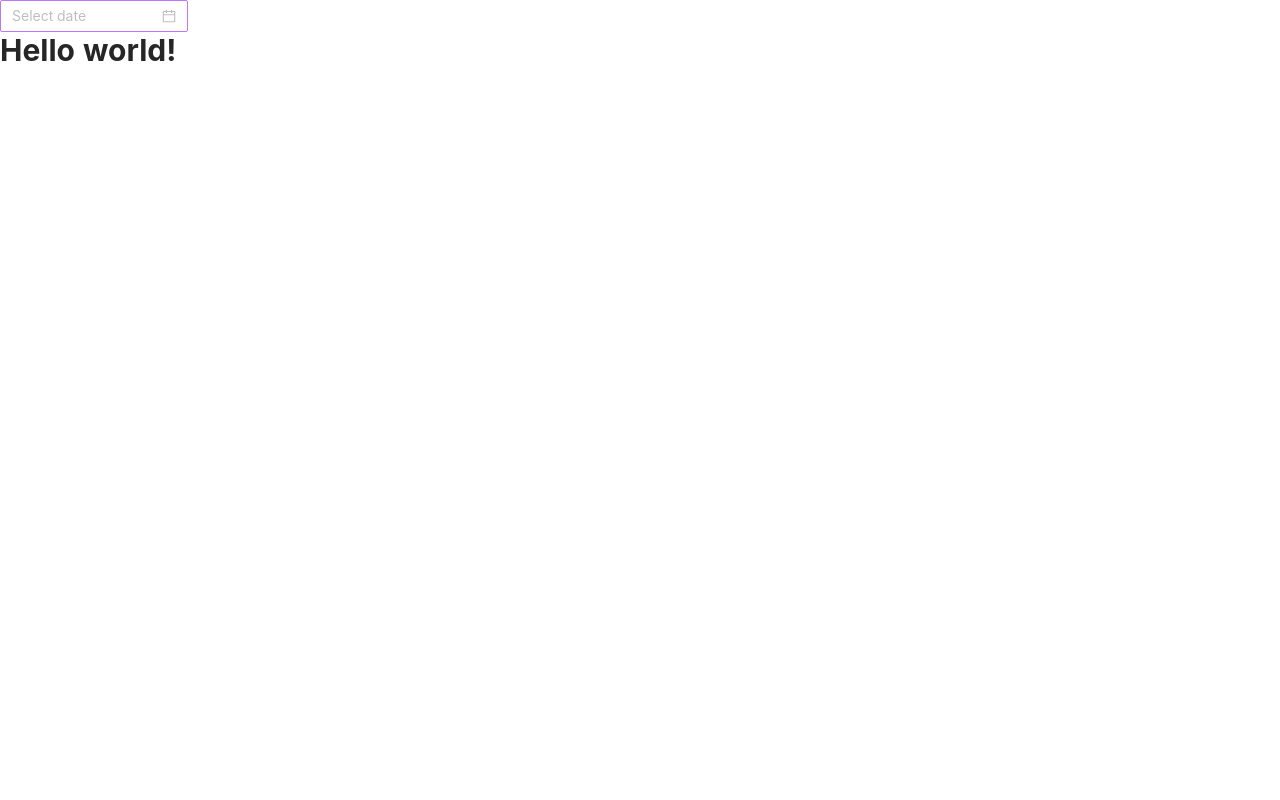
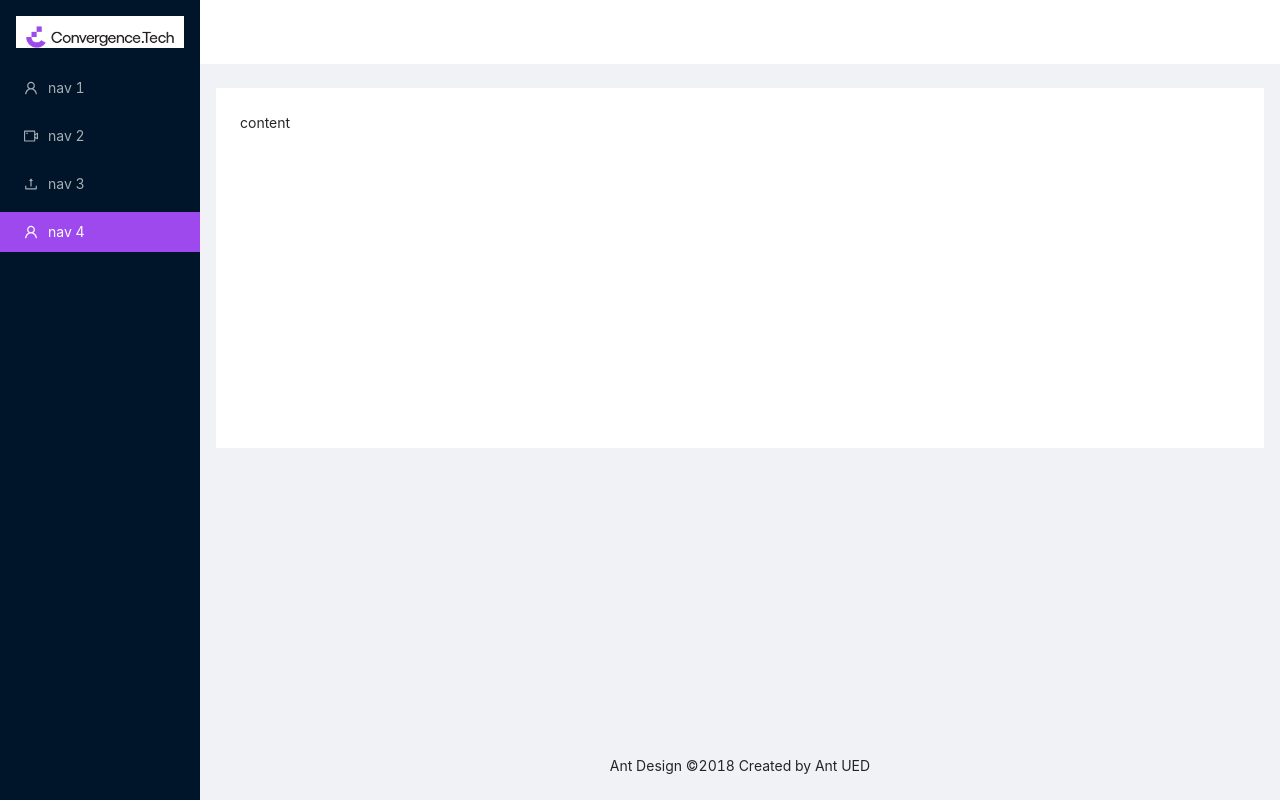
Before and after one commit to laniltee/antd-dashboard-big, a React (Create React App) app: page / in a window 1280 px wide. Built offline with nearby package versions, Linux system fonts and the light colour scheme.

Commit message:
added basic layout

```diff
--- a/package.json
+++ b/package.json
@@ -3,6 +3,7 @@
   "version": "0.1.0",
   "private": true,
   "dependencies": {
+    "@ant-design/icons": "^4.7.0",
     "@craco/craco": "^6.4.3",
     "@testing-library/jest-dom": "^5.16.2",
     "@testing-library/react": "^12.1.4",
@@ -64,7 +65,7 @@
       "git add"
     ],
     "*.{html,css,less,ejs}": [
-      "./node_modules/.bin/eslint --fix",
+      "./node_modules/.bin/prettier --write './**/*.{css,less,json}",
       "git add"
     ]
   }
--- a/src/App.js
+++ b/src/App.js
@@ -1,11 +1,10 @@
 import './App.less';
-import { DatePicker } from 'antd';
+import ApplicationLayout from './layout/layout';
 
 function App() {
   return (
     <div className="App">
-      <DatePicker />
-      <h1 className="text-3xl font-bold">Hello world!</h1>
+      <ApplicationLayout />
     </div>
   );
 }
--- a/src/App.less
+++ b/src/App.less
@@ -1,4 +1,7 @@
 @import '~antd/dist/antd.less';
+
+// App Styles
+@import 'styles/layout.less';
 
 @tailwind base;
 @tailwind components;
--- /dev/null
+++ b/src/layout/layout.js
@@ -0,0 +1,52 @@
+import { Layout, Menu } from 'antd';
+import { UploadOutlined, UserOutlined, VideoCameraOutlined } from '@ant-design/icons';
+import convergenceLogo from './images/conv.png';
+const { Header, Content, Footer, Sider } = Layout;
+
+const ApplicationLayout = () => {
+  return (
+    <Layout className="layout">
+      <Sider
+        breakpoint="lg"
+        collapsedWidth="0"
+        onBreakpoint={(broken) => {
+          // eslint-disable-next-line no-console
+          console.log(broken);
+        }}
+        onCollapse={(collapsed, type) => {
+          // eslint-disable-next-line no-console
+          console.log(collapsed, type);
+        }}
+      >
+        <div className="logo">
+          <img src={convergenceLogo} alt="Logo" />
+        </div>
+        <Menu theme="dark" mode="inline" defaultSelectedKeys={['4']}>
+          <Menu.Item key="1" icon={<UserOutlined />}>
+            nav 1
+          </Menu.Item>
+          <Menu.Item key="2" icon={<VideoCameraOutlined />}>
+            nav 2
+          </Menu.Item>
+          <Menu.Item key="3" icon={<UploadOutlined />}>
+            nav 3
+          </Menu.Item>
+          <Menu.Item key="4" icon={<UserOutlined />}>
+            nav 4
+          </Menu.Item>
+        </Menu>
+      </Sider>
+      <Layout>
+        <Header className="site-layout-sub-header-background" style={{ padding: 0 }} />
+        <Content style={{ margin: '24px 16px 0' }}>
+          <div className="site-layout-background" style={{ padding: 24, minHeight: 360 }}>
+            content
+          </div>
+        </Content>
+        <Footer style={{ textAlign: 'center' }}>Ant Design ©2018 Created by Ant UED</Footer>
+      </Layout>
+    </Layout>
+  );
+};
+
+export default ApplicationLayout;
--- /dev/null
+++ b/src/styles/layout.less
@@ -0,0 +1,17 @@
+.layout {
+  height: 100vh;
+}
+
+.logo {
+  height: 32px;
+  margin: 16px;
+  background: white;
+}
+
+.site-layout-sub-header-background {
+  background: #fff;
+}
+
+.site-layout-background {
+  background: #fff;
+}
```
Also changed, not shown: src/layout/images/conv.png (added).
